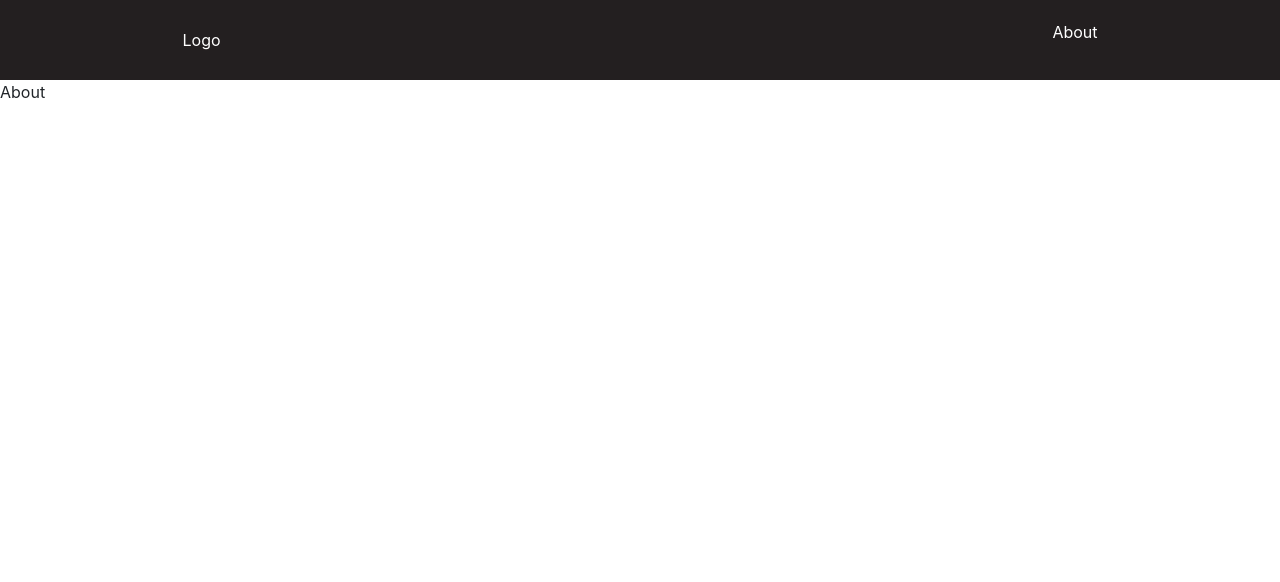
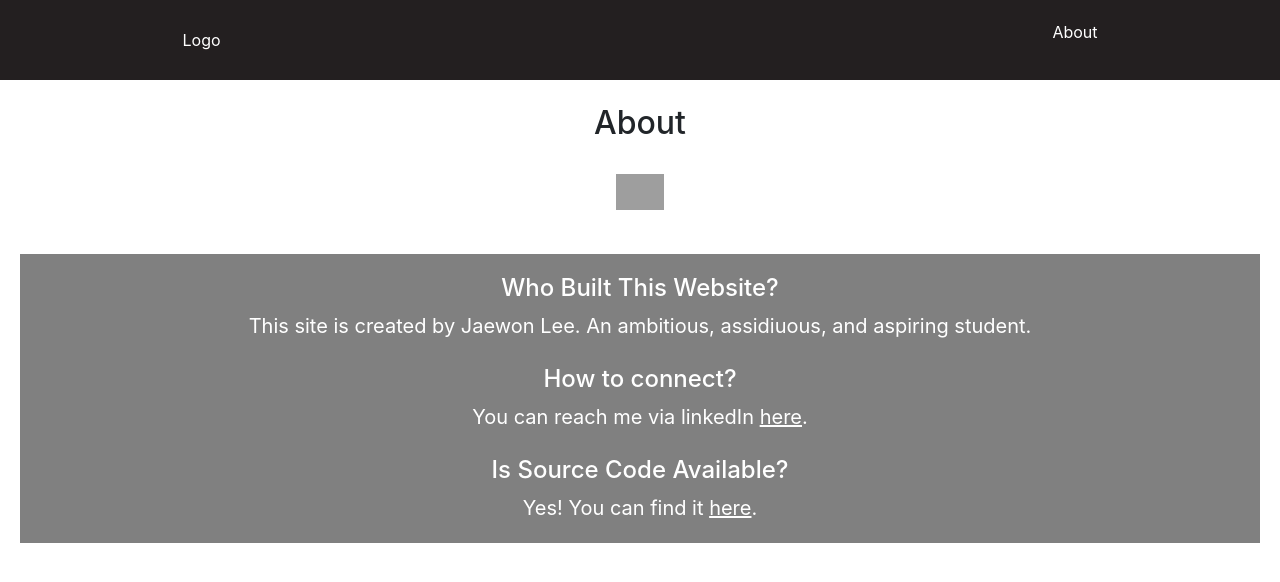
Before and after one commit to joyjwlee/covid-19-stats, a React (Create React App) app: page /about in a window 1280 px wide. Shown: the top 582 px of the page. Built offline with nearby package versions, Linux system fonts and the light colour scheme; grey boxes are pictures that could not be loaded.

Commit message:
about page

```diff
--- a/src/App.css
+++ b/src/App.css
@@ -18,3 +18,8 @@ nav {
   align-items: center;
   list-style: none;
 }
+
+a {
+  color: white;
+  text-decoration: underline;
+}
--- a/src/pages/About.js
+++ b/src/pages/About.js
@@ -1,8 +1,65 @@
-// 17:07
 import React from "react";
 
 function About() {
-  return <div>About</div>;
+  return (
+    <div
+      style={{
+        backgroundColor: "white",
+        height: "100vh",
+        textAlign: "center",
+      }}
+    >
+      <br />
+      <h2>About</h2>
+      <br />
+      <a href="https://github.com/joyjwlee" target="_blank">
+        <img
+          height="36"
+          src="https://github.githubassets.com/images/modules/logos_page/GitHub-Mark.png"
+          border="0"
+          alt="Check out my GitHub"
+        />
+      </a>
+      <br />
+      <br />
+      <div
+        style={{
+          padding: "20px",
+          backgroundColor: "grey",
+          color: "white",
+          margin: "20px",
+          borderRadius: "20px,",
+        }}
+      >
+        <h4>Who Built This Website?</h4>
+        <div style={{ fontSize: "20px" }}>
+          This site is created by Jaewon Lee. An ambitious, assidiuous, and
+          aspiring student.
+        </div>
+        <br />
+        <h4>How to connect?</h4>
+        <div style={{ fontSize: "20px" }}>
+          You can reach me via linkedIn{" "}
+          <a
+            href="https://www.linkedin.com/in/jaewon-lee-180a17178/"
+            target="_blank"
+          >
+            here
+          </a>
+          .
+        </div>
+        <br />
+        <h4>Is Source Code Available?</h4>
+        <div style={{ fontSize: "20px" }}>
+          Yes! You can find it{" "}
+          <a href="https://github.com/joyjwlee/covid-19-stats" target="_blank">
+            here
+          </a>
+          .
+        </div>
+      </div>
+    </div>
+  );
 }
 
 export default About;
```
